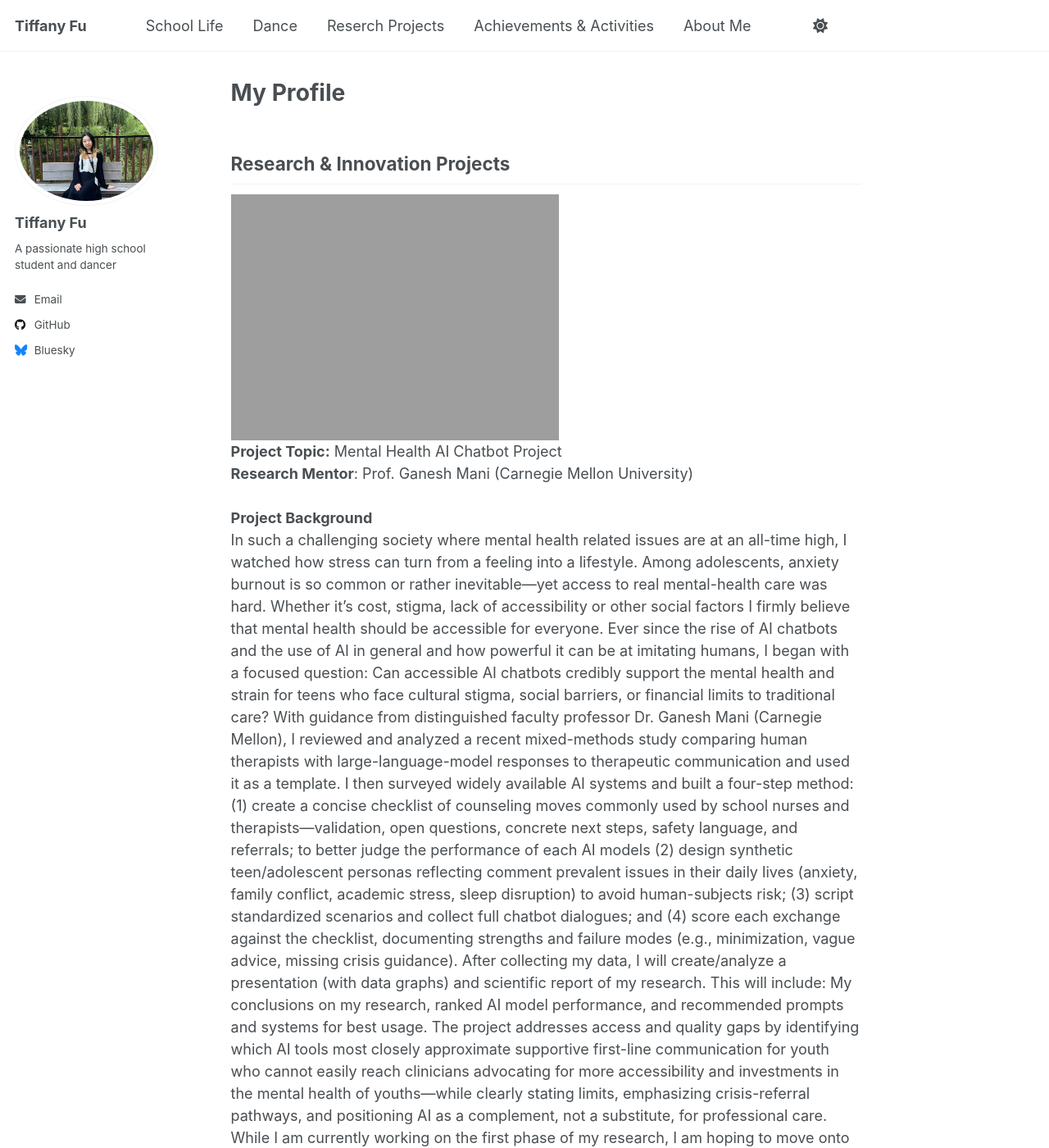
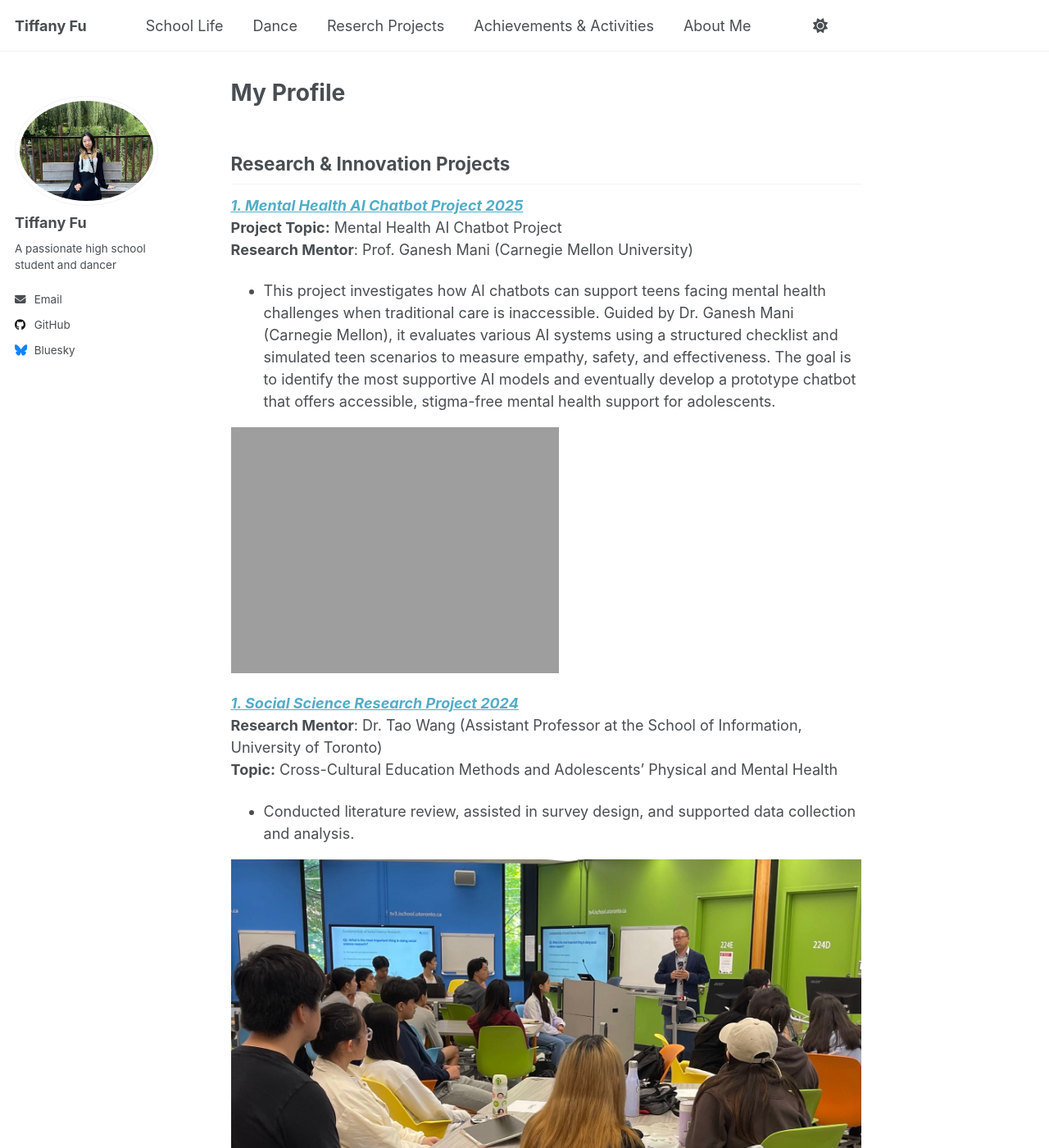
Before and after one commit to TiffanyJTFu/TiffanyFu, a Jekyll site: the page built from _pages/about.md, in a window 1280 px wide and 1400 px high. Shown: the whole window at 82% size. Built offline with Jekyll 4.4.1, drawn with Linux system fonts in a browser that asks for light colours; a script that is not in the unit is left out; some of the changed text lies outside the part shown.

Commit message:
Update about.md

```diff
--- a/_pages/about.md
+++ b/_pages/about.md
@@ -8,26 +8,12 @@ redirect_from:
 ---
 ## Research & Innovation Projects
 
-![SocialScience01](https://tiffanyjtfu.github.io/TiffanyFu/images/ai1.png)
+<a href="https://tiffanyjtfu.github.io/TiffanyFu/teaching/MentalHealthAIChatbotProject" target='_blank'><i>**1. Mental Health AI Chatbot Project 2025**</i></a>
 <br>**Project Topic:** Mental Health AI Chatbot Project
 <br>**Research Mentor**: Prof. Ganesh Mani (Carnegie Mellon University)
-<br><br>**Project Background**
-<br>In such a challenging society where mental health related issues are at an all-time high, I watched how stress can turn from a feeling into a lifestyle. Among adolescents, anxiety burnout is so common or rather inevitable—yet access to real mental-health care was hard. Whether it's cost, stigma, lack of accessibility or other social factors I firmly believe that mental health should be accessible for everyone. Ever since the rise of AI chatbots and the use of AI in general and how powerful it can be at imitating humans, I began with a focused question: Can accessible AI chatbots credibly support the mental health and strain for teens who face cultural stigma, social barriers, or financial limits to traditional care?
-With guidance from distinguished faculty professor Dr. Ganesh Mani (Carnegie Mellon), I reviewed and analyzed a recent mixed-methods study comparing human therapists with large-language-model responses to therapeutic communication and used it as a template. I then surveyed widely available AI systems and built a four-step method: (1) create a concise checklist of counseling moves commonly used by school nurses and therapists—validation, open questions, concrete next steps, safety language, and referrals; to better judge the performance of each AI models (2) design synthetic teen/adolescent personas reflecting comment prevalent issues in their daily lives (anxiety, family conflict, academic stress, sleep disruption) to avoid human-subjects risk; (3) script standardized scenarios and collect full chatbot dialogues; and (4) score each exchange against the checklist, documenting strengths and failure modes (e.g., minimization, vague advice, missing crisis guidance).
-After collecting my data, I will create/analyze a presentation (with data graphs) and scientific report of my research. This will include: My conclusions on my research, ranked AI model performance, and recommended prompts and systems for best usage. The project addresses access and quality gaps by identifying which AI tools most closely approximate supportive first-line communication for youth who cannot easily reach clinicians advocating for more accessibility and investments in the mental health of youths—while clearly stating limits, emphasizing crisis-referral pathways, and positioning AI as a complement, not a substitute, for professional care. While I am currently working on the first phase of my research, I am hoping to move onto the 2nd phase of my research on the actual data collection, all while focusing on my goal of being able to create an AI prototype chatbox to eventually reach my goal of helping youths and adolescents in having more accessible mental health without them worrying about societal interference and pressure.
+* This project investigates how AI chatbots can support teens facing mental health challenges when traditional care is inaccessible. Guided by Dr. Ganesh Mani (Carnegie Mellon), it evaluates various AI systems using a structured checklist and simulated teen scenarios to measure empathy, safety, and effectiveness. The goal is to identify the most supportive AI models and eventually develop a prototype chatbot that offers accessible, stigma-free mental health support for adolescents.<br>
 
-**Project Details**
-* Analyzed previous AI research methods across qualitative, quantitative, and mixed-methods designs; mapped strengths, biases, and threats to validity in LLM mental-health studies.
-* Designed a mixed-methods study (modeled on peer-reviewed therapist vs. LLM work) under guidance from Prof. Ganesh Mani (CMU).
-* Mentored by Prof. Ganesh Mani (Carnegie Mellon); Phase I (design/pilots) completed; Phase II (full data collection/analysis) in progress, with conclusions forthcoming.
-* Built a 4-step evaluation method: clinician-inspired rubric (validation, open Qs, concrete steps, safety/referrals) → synthetic teen personas → standardized scenarios → rubric-based scoring.
-* Created synthetic teen personas reflecting common stressors among adolescents (academics, family conflict, sleep, social pressure) for standardized testing.
-  * Engineered synthetic adolescent personas to safely simulate high-risk scenarios without human subjects or identifiable data.
-  * Designed IRB-eligible, non-human-subjects personas enabling low-risk evaluation of AI support tools.
-  * Built structured synthetic user profiles with scripted backstories and goals to control for variability in chatbot trials.
-* Currently testing multiple AI systems; will synthesize strengths/weaknesses into a prioritized remediation roadmap.
-* Will create + deliver scientific report of results + presentation (with graphs): a ranked model leaderboard, prompt best-practices playbook, clear data visualizations, and deployment guidelines with embedded crisis-escalation pathways.
-* Engineering a crisis-aware, prototype, an AI-powered chatbot to (augment, not replace) clinical care mental health, which will utilize safety guardrails from study results.
+![SocialScience01](https://tiffanyjtfu.github.io/TiffanyFu/images/ai1.png)
 
 <a href="https://tiffanyjtfu.github.io/TiffanyFu/teaching/SocialScienceResearchProject" target='_blank'><i>**1. Social Science Research Project 2024**</i></a>
 <br>**Research Mentor**: Dr. Tao Wang (Assistant Professor at the School of Information, University of Toronto)
```
